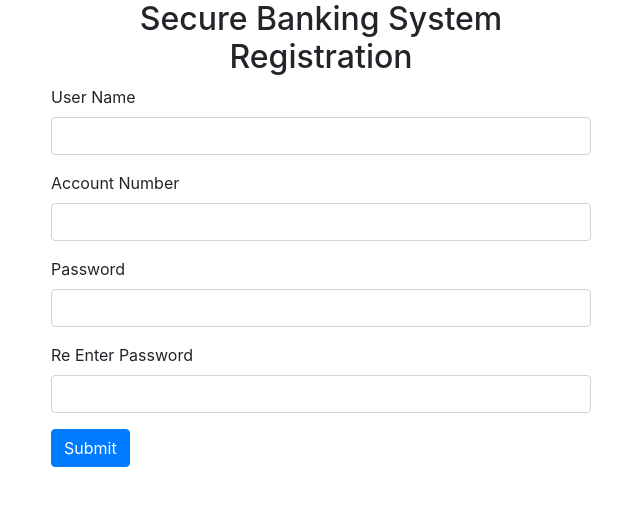
After one commit to Manikaran1996/banking-system, a Flask app: page /register in a window 1280 px wide. The commit adds this page. Shown: the top 506 px of the page, without its empty margins (319-959 px from the left). Run offline with Flask 2, Linux system fonts and the light colour scheme.

Commit message:
sign up functionality added

```diff
--- a/app.py
+++ b/app.py
@@ -1,40 +1,18 @@
-from flask import Flask, request, render_template, redirect, url_for
-from flask_login import LoginManager, login_required, login_user
-from user import User
+from flask import Flask
+from flask_sqlalchemy import SQLAlchemy
+from flask_bcrypt import Bcrypt
+from flask_login import LoginManager
 
 app = Flask(__name__)
-login_manager = LoginManager(app)
+
+app.config["SQLALCHEMY_DATABASE_URI"] = "sqlite:///banking.db"
 app.secret_key = "MySecureBankingApp"
 
+login_manager = LoginManager(app)
+db: SQLAlchemy = SQLAlchemy(app)
+bcrypt = Bcrypt(app)
 
-@app.route("/", methods=["GET"])
-def index():
-    return render_template("index.html")
-
-
-@app.route("/login", methods=["POST"])
-def login():
-    username = request.form.get("username")
-    password = request.form.get("bankPassword")
-    if username == "admin" and password == "admin":
-        login_user(User(username, 1))
-        return redirect(url_for('transactions'))
-    print("Username and password does not match")
-    return redirect(url_for('index'))
-
-
-@login_required
-@app.route("/transactions", methods=["GET"])
-def transactions():
-    return render_template("transaction-details.html")
-
-
-@login_manager.user_loader
-def load_user(_id):
-    if _id == 1:
-        return User('admin', 1)
-    return None
-
+from routes import *
 
 if __name__ == '__main__':
     app.run('127.0.0.1', debug=True)
--- /dev/null
+++ b/routes.py
@@ -0,0 +1,59 @@
+from flask import request, render_template, redirect, url_for
+from flask_login import login_required, login_user
+from sbs.user import User
+from sbs.online_user_table import OnlineUser
+from sbs.employee_table import Employee
+from sbs.account_holder_table import AccountHolder
+from app import db, app, bcrypt, login_manager
+
+
+@app.before_first_request
+def create_tables():
+    db.create_all()
+
+
+@app.route("/", methods=["GET"])
+def index():
+    return render_template("index.html")
+
+
+@app.route("/login", methods=["POST"])
+def login():
+    username = request.form.get("username")
+    password = request.form.get("bankPassword")
+    if username == "admin" and password == "admin":
+        login_user(User(username, 1))
+        return redirect(url_for('transactions'))
+    print("Username and password does not match")
+    return redirect(url_for('index'))
+
+
+@app.route("/register")
+def register():
+    return render_template("sign-up.html")
+
+
+@app.route("/register-user", methods=["POST"])
+def register_user():
+    print(request.form)
+    user_name = request.form.get('username')
+    password = request.form.get('password')
+    hashed_password = bcrypt.generate_password_hash(password)
+    account_num = request.form.get('account_num')
+    online_user = OnlineUser(user_name=user_name, password=hashed_password, account_number=account_num)
+    db.session.add(online_user)
+    db.session.commit()
+    return redirect(url_for('index'))
+
+
+@login_required
+@app.route("/transactions", methods=["GET"])
+def transactions():
+    return render_template("transaction-details.html")
+
+
+@login_manager.user_loader
+def load_user(_id):
+    if _id == 1:
+        return User('admin', 1)
+    return None
--- a/static/sbs-design.css
+++ b/static/sbs-design.css
@@ -1,36 +1,24 @@
 /* Extra small devices (phones, 600px and down) */
 @media only screen and (max-width: 600px) {
-    .login-container {
-        width: 90%;
 
-    }
 }
 
 /* Small devices (portrait tablets and large phones, 600px and up) */
 @media only screen and (min-width: 600px) {
-    .login-container {
-        width: 90%;
-    }
 
 }
 
 /* Medium devices (landscape tablets, 768px and up) */
 @media only screen and (min-width: 768px) {
-    .login-container {
-        width: 80%;
-    }
+
 }
 
 /* Large devices (laptops/desktops, 992px and up) */
 @media only screen and (min-width: 992px) {
-    .login-container {
-        width: 70%;
-    }
+
 }
 
 /* Extra large devices (large laptops and desktops, 1200px and up) */
 @media only screen and (min-width: 1200px) {
-    .login-container {
-        width: 60%;
-    }
+
 }
--- /dev/null
+++ b/templates/sign-up.html
@@ -0,0 +1,40 @@
+{% extends "basic-bootstrap-template.html" %}
+
+{% block content %}
+
+
+<div class="row justify-content-center">
+  <div class="col-10 col-md-8 col-lg-6">
+    <h2 class="text-center">Secure Banking System Registration</h2>
+  </div>
+</div>
+
+<div class="row justify-content-center">
+  <div class="col-10 col-md-8 col-lg-6">
+    <div class="mx-auto">
+      <form action="{{ url_for('register_user') }}" method="POST">
+        <div class="form-group">
+          <label for="username">User Name</label>
+          <input type="text" class="form-control" id="username" name="username">
+        </div>
+        <div class="form-group">
+          <label for="account_num">Account Number</label>
+          <input type="text" class="form-control" id="account_num" name="account_num">
+        </div>
+        <div class="form-group">
+          <label for="password">Password</label>
+          <input type="password" class="form-control" id="password" name="password">
+        </div>
+        <div class="form-group">
+          <label for="password_again">Re Enter Password</label>
+          <input type="password" class="form-control" id="password_again" name="password_again">
+        </div>
+        <button type="submit" class="btn btn-primary">Submit</button>
+      </form>
+    </div>
+  </div>
+</div>
+
+
+
+{% endblock %}
```
Also changed, not shown: sbs/account_holder_table.py (added, +9 -0 lines), sbs/bank_table.py (added, +7 -0 lines), sbs/employee_table.py (added, +7 -0 lines), sbs/online_user_table.py (added, +9 -0 lines), sbs/user.py (added, +10 -0 lines), templates/index.html (+16 -3 lines), banking.db (added), sbs/__init__.py (added).
